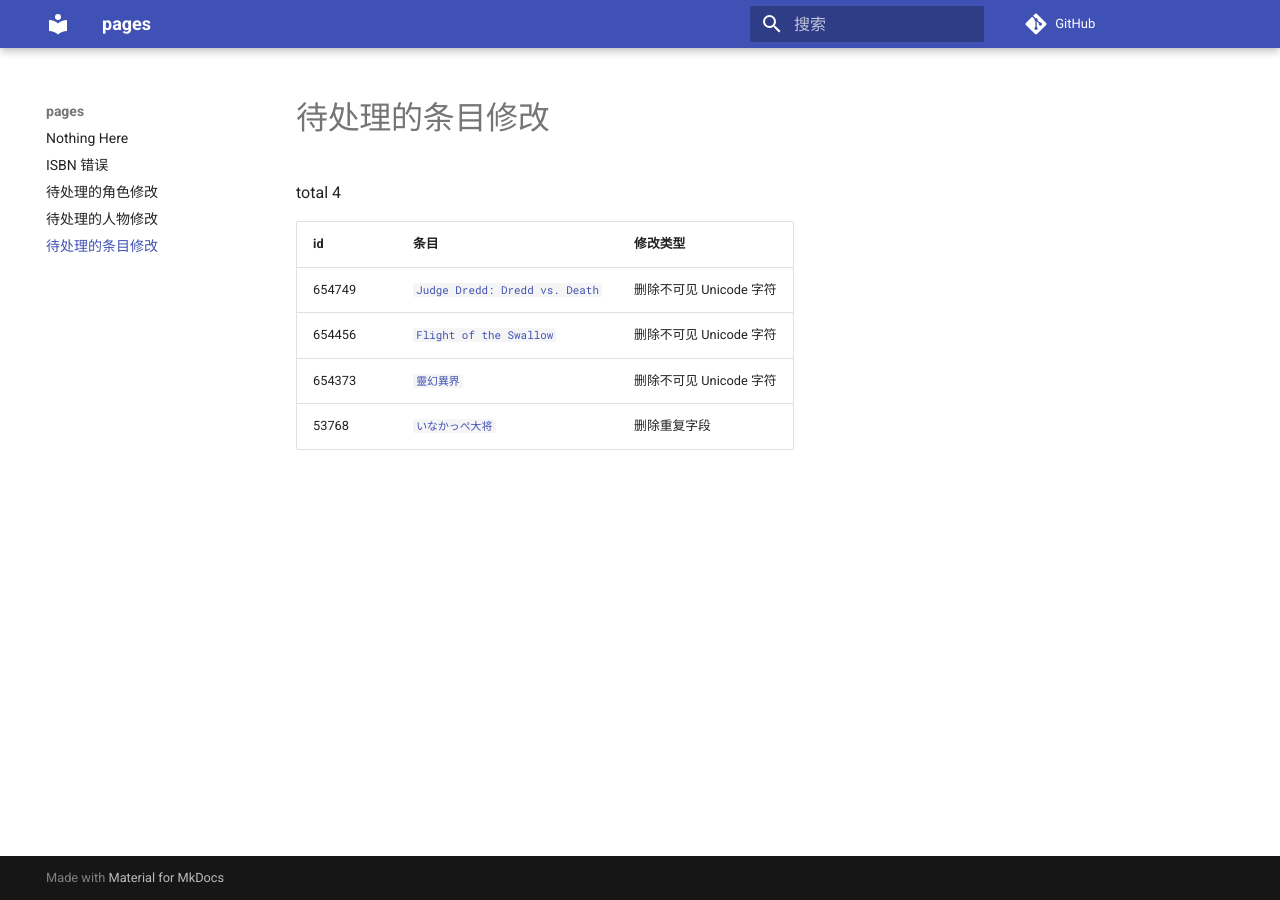
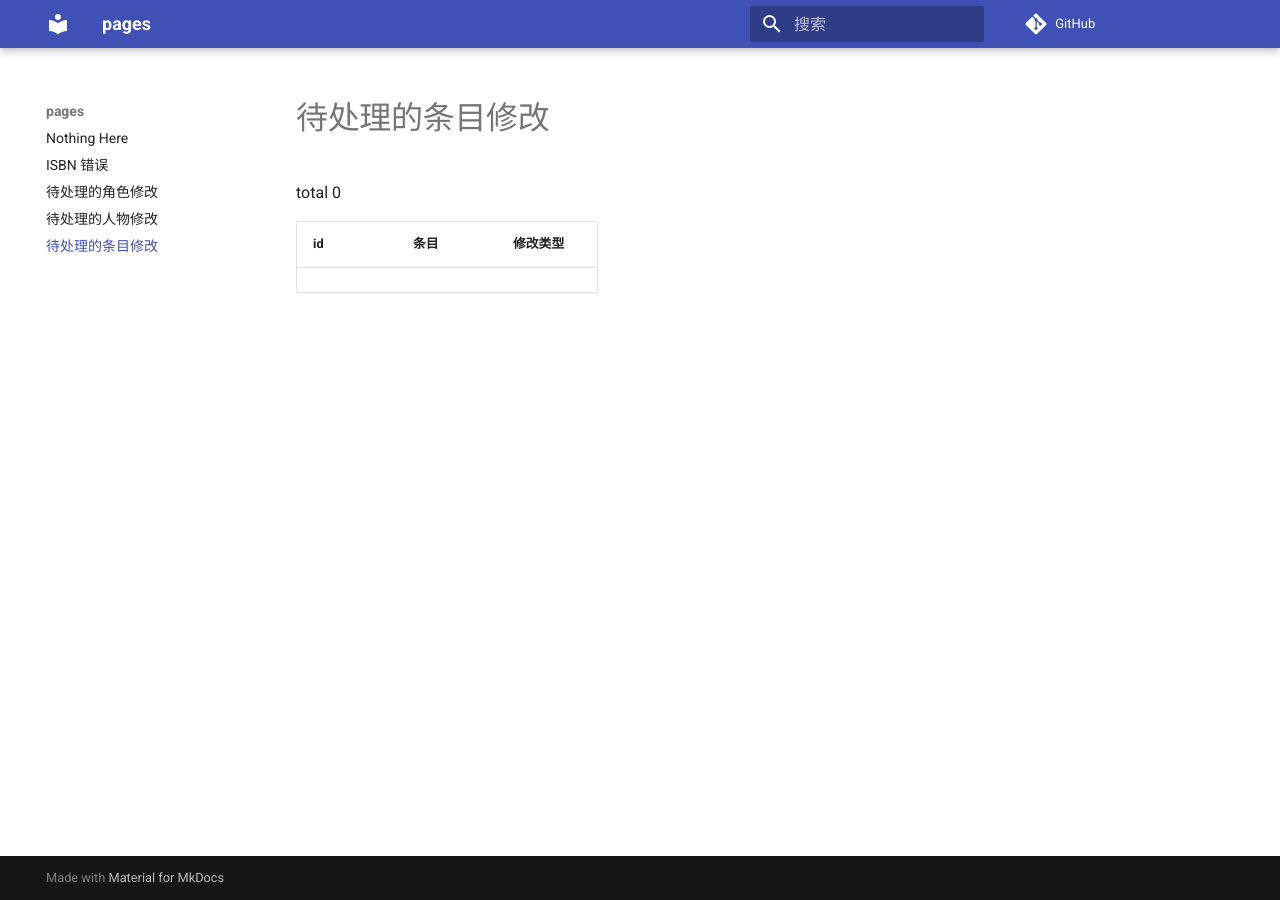
Before and after one commit to trim21/bangumi-pages, an MkDocs documentation site: the page built from docs/pending-subject-changes.md, in a window 1280 px wide. Built offline with MkDocs 1.6.1 and Material for MkDocs 9.7.7, drawn with Linux system fonts in a browser that asks for light colours; comment, search, counter and statistics services are not loaded.

Commit message:
update pending-changes.md

```diff
--- a/docs/pending-subject-changes.md
+++ b/docs/pending-subject-changes.md
@@ -1,10 +1,6 @@
 # 待处理的条目修改
 
-total 4
+total 0
 
 | id | 条目 | 修改类型 |
 | --- | --- | --- |
-| 654749 | [`Judge Dredd: Dredd vs. Death`](https://bgm.tv/subject/654749) | 删除不可见 Unicode 字符 |
-| 654456 | [`Flight of the Swallow`](https://bgm.tv/subject/654456) | 删除不可见 Unicode 字符 |
-| 654373 | [`靈幻異界`](https://bgm.tv/subject/654373) | 删除不可见 Unicode 字符 |
-| 53768 | [`いなかっぺ大将`](https://bgm.tv/subject/53768) | 删除重复字段 |
```
